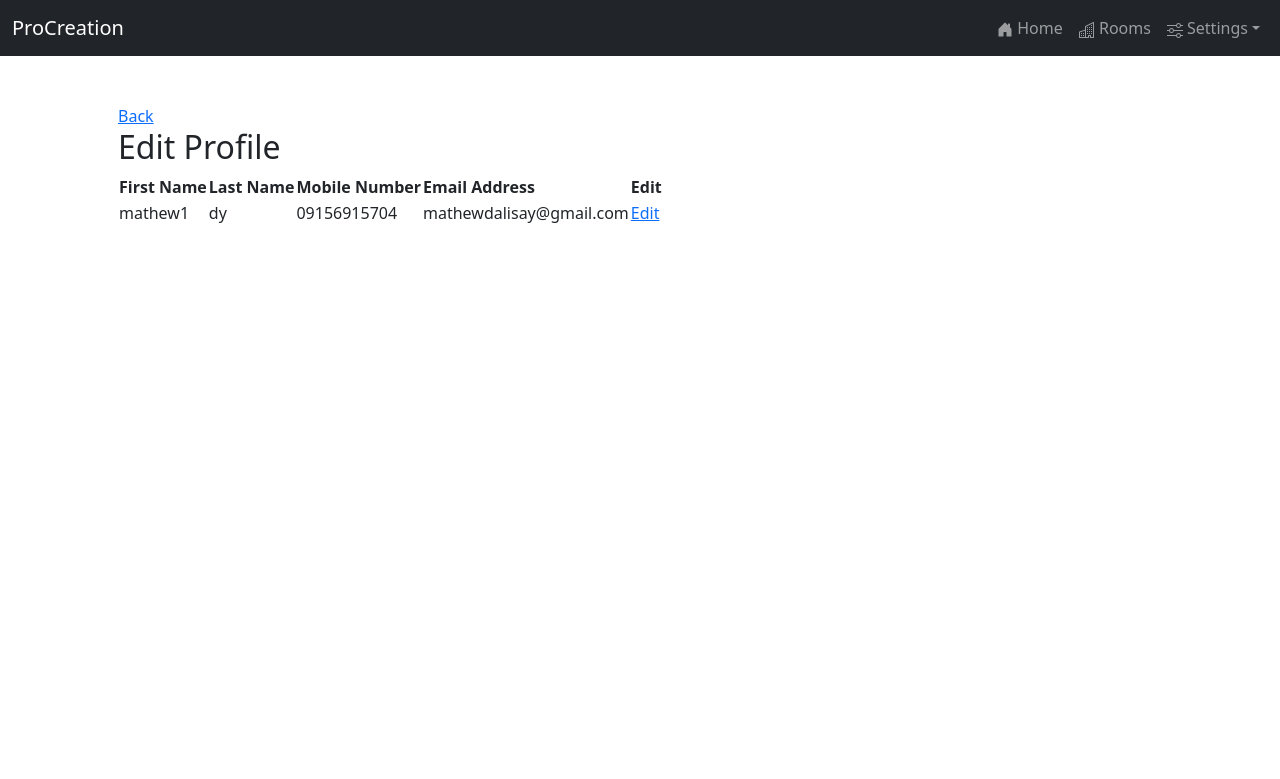
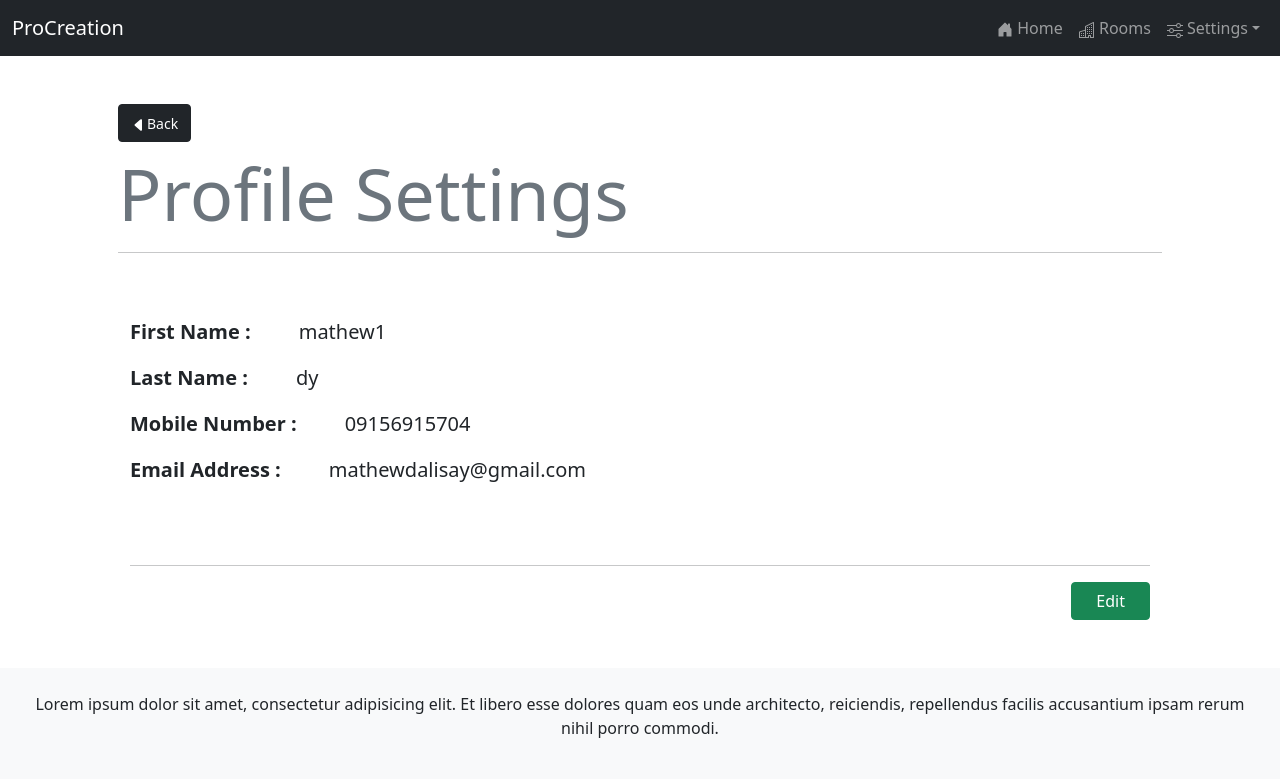
Before and after one commit to mathewdy/final_hotel, a PHP site: page /final_hotel/profile.php in a window 1280 px wide. Shown: the top 779 px of the page. Run offline with PHP 8.4, Linux system fonts and the light colour scheme; a user stored in the database is signed in; data comes from the database, SQL or seed files in the repository; some libraries are stand-ins or nearby versions.

Commit message:
Shitty shit shits
hahahahahahaha

```diff
--- a/back_end/includes/footer.php
+++ b/back_end/includes/footer.php
@@ -1,15 +1,15 @@
 
-<footer class="text-center bg-light p-lg-4 vh-25">
+<footer class="container-fluid text-center bg-light p-lg-4 vh-25">
     <span class="border-bottom border-dark">
         <p class="text-dark">
             Lorem ipsum dolor sit amet, consectetur adipisicing elit.
             Et libero esse dolores quam eos unde architecto, reiciendis,
             repellendus facilis accusantium ipsam rerum nihil porro commodi.
         </p>
-
     </span>
-
-</div>
+</footer>
 <script src="../js/bootstrap.js"></script>
 </body>
 </html>
+
+<!-- unfinished design -->
--- a/back_end/includes/header.php
+++ b/back_end/includes/header.php
@@ -5,6 +5,10 @@
     <meta http-equiv="X-UA-Compatible" content="IE=edge">
     <meta name="viewport" content="width=device-width, initial-scale=1.0">
     <link rel="stylesheet" href="../css/global-style.css"/>
+    <link rel="stylesheet" href="../css/book-now.css">
+    <script src="https://ajax.googleapis.com/ajax/libs/jquery/2.1.1/jquery.min.js"></script>
+    <link rel="stylesheet" href="https://cdnjs.cloudflare.com/ajax/libs/bootstrap-datepicker/1.6.4/css/bootstrap-datepicker.css"/>
+    <script src="https://cdnjs.cloudflare.com/ajax/libs/bootstrap-datepicker/1.6.4/js/bootstrap-datepicker.js"></script>
     <title>ProCreation</title>
 </head>
 <body>
@@ -29,13 +33,14 @@
                 <a class="nav-link dropdown-toggle" id="dropdownMenuButton1" data-bs-toggle="dropdown" aria-expanded="false"><svg xmlns="http://www.w3.org/2000/svg" width="16" height="16" fill="currentColor" class="bi bi-sliders" viewBox="0 0 16 16">
                 <path fill-rule="evenodd" d="M11.5 2a1.5 1.5 0 1 0 0 3 1.5 1.5 0 0 0 0-3zM9.05 3a2.5 2.5 0 0 1 4.9 0H16v1h-2.05a2.5 2.5 0 0 1-4.9 0H0V3h9.05zM4.5 7a1.5 1.5 0 1 0 0 3 1.5 1.5 0 0 0 0-3zM2.05 8a2.5 2.5 0 0 1 4.9 0H16v1H6.95a2.5 2.5 0 0 1-4.9 0H0V8h2.05zm9.45 4a1.5 1.5 0 1 0 0 3 1.5 1.5 0 0 0 0-3zm-2.45 1a2.5 2.5 0 0 1 4.9 0H16v1h-2.05a2.5 2.5 0 0 1-4.9 0H0v-1h9.05z"/>
                 </svg> Settings</a>
-                    <ul class="dropdown-menu dropdown-menu-end" aria-labelledby="dropdownMenuButton1">
-                        <li><a class="dropdown-item" href="profile.php">
-                        <svg xmlns="http://www.w3.org/2000/svg" width="16" height="16" fill="currentColor" class="bi bi-person-lines-fill" viewBox="0 0 16 16">
-                        <path d="M6 8a3 3 0 1 0 0-6 3 3 0 0 0 0 6zm-5 6s-1 0-1-1 1-4 6-4 6 3 6 4-1 1-1 1H1zM11 3.5a.5.5 0 0 1 .5-.5h4a.5.5 0 0 1 0 1h-4a.5.5 0 0 1-.5-.5zm.5 2.5a.5.5 0 0 0 0 1h4a.5.5 0 0 0 0-1h-4zm2 3a.5.5 0 0 0 0 1h2a.5.5 0 0 0 0-1h-2zm0 3a.5.5 0 0 0 0 1h2a.5.5 0 0 0 0-1h-2z"/>
-                        </svg> Profile Settings</a>
-                    </li>
-                        <li><a class="dropdown-item" href="transactions.php">
+                    <ul class="dropdown-menu dropdown-menu-end bg-dark text-light" aria-labelledby="dropdownMenuButton1">
+                        <li>
+                            <a class="dropdown-item text-light" href="profile.php">
+                            <svg xmlns="http://www.w3.org/2000/svg" width="16" height="16" fill="currentColor" class="bi bi-person-lines-fill" viewBox="0 0 16 16">
+                            <path d="M6 8a3 3 0 1 0 0-6 3 3 0 0 0 0 6zm-5 6s-1 0-1-1 1-4 6-4 6 3 6 4-1 1-1 1H1zM11 3.5a.5.5 0 0 1 .5-.5h4a.5.5 0 0 1 0 1h-4a.5.5 0 0 1-.5-.5zm.5 2.5a.5.5 0 0 0 0 1h4a.5.5 0 0 0 0-1h-4zm2 3a.5.5 0 0 0 0 1h2a.5.5 0 0 0 0-1h-2zm0 3a.5.5 0 0 0 0 1h2a.5.5 0 0 0 0-1h-2z"/>
+                            </svg> Profile Settings</a>
+                        </li>
+                        <li><a class="dropdown-item text-light" href="transactions.php">
                         <svg xmlns="http://www.w3.org/2000/svg" width="16" height="16" fill="currentColor" class="bi bi-clock-history" viewBox="0 0 16 16">
                             <path d="M8.515 1.019A7 7 0 0 0 8 1V0a8 8 0 0 1 .589.022l-.074.997zm2.004.45a7.003 7.003 0 0 0-.985-.299l.219-.976c.383.086.76.2 1.126.342l-.36.933zm1.37.71a7.01 7.01 0 0 0-.439-.27l.493-.87a8.025 8.025 0 0 1 .979.654l-.615.789a6.996 6.996 0 0 0-.418-.302zm1.834 1.79a6.99 6.99 0 0 0-.653-.796l.724-.69c.27.285.52.59.747.91l-.818.576zm.744 1.352a7.08 7.08 0 0 0-.214-.468l.893-.45a7.976 7.976 0 0 1 .45 1.088l-.95.313a7.023 7.023 0 0 0-.179-.483zm.53 2.507a6.991 6.991 0 0 0-.1-1.025l.985-.17c.067.386.106.778.116 1.17l-1 .025zm-.131 1.538c.033-.17.06-.339.081-.51l.993.123a7.957 7.957 0 0 1-.23 1.155l-.964-.267c.046-.165.086-.332.12-.501zm-.952 2.379c.184-.29.346-.594.486-.908l.914.405c-.16.36-.345.706-.555 1.038l-.845-.535zm-.964 1.205c.122-.122.239-.248.35-.378l.758.653a8.073 8.073 0 0 1-.401.432l-.707-.707z"/>
                             <path d="M8 1a7 7 0 1 0 4.95 11.95l.707.707A8.001 8.001 0 1 1 8 0v1z"/>
@@ -43,7 +48,7 @@
                             </svg> Transaction History</a>
                         </li>
                         <li><hr class="dropdown-divider"></li>
-                        <li><a class="dropdown-item" href="logout.php"> <svg xmlns="http://www.w3.org/2000/svg" width="16" height="16" fill="currentColor" class="bi bi-box-arrow-left" viewBox="0 0 16 16">
+                        <li><a class="dropdown-item text-light" href="logout.php"> <svg xmlns="http://www.w3.org/2000/svg" width="16" height="16" fill="currentColor" class="bi bi-box-arrow-left" viewBox="0 0 16 16">
                             <path fill-rule="evenodd" d="M6 12.5a.5.5 0 0 0 .5.5h8a.5.5 0 0 0 .5-.5v-9a.5.5 0 0 0-.5-.5h-8a.5.5 0 0 0-.5.5v2a.5.5 0 0 1-1 0v-2A1.5 1.5 0 0 1 6.5 2h8A1.5 1.5 0 0 1 16 3.5v9a1.5 1.5 0 0 1-1.5 1.5h-8A1.5 1.5 0 0 1 5 12.5v-2a.5.5 0 0 1 1 0v2z"/>
                             <path fill-rule="evenodd" d="M.146 8.354a.5.5 0 0 1 0-.708l3-3a.5.5 0 1 1 .708.708L1.707 7.5H10.5a.5.5 0 0 1 0 1H1.707l2.147 2.146a.5.5 0 0 1-.708.708l-3-3z"/>
                             </svg> Sign-out</a>
--- a/back_end/profile.php
+++ b/back_end/profile.php
@@ -5,8 +5,11 @@ include("./includes/header.php");
 ?>
 
 <div class="container p-5">
-<a href="home.php">Back</a>
-<h2>Edit Profile</h2>
+<a href="home.php" class="btn btn-dark mb-2"> <svg xmlns="http://www.w3.org/2000/svg" width="16" height="16" fill="currentColor" class="bi bi-caret-left-fill" viewBox="0 0 16 16">
+<path d="m3.86 8.753 5.482 4.796c.646.566 1.658.106 1.658-.753V3.204a1 1 0 0 0-1.659-.753l-5.48 4.796a1 1 0 0 0 0 1.506z"/>
+</svg><small>Back</small></a>
+<p class="lead text-muted display-2">Profile Settings</p>
+<hr class="featurette-divider">
     <?php
 
     $query_user = "SELECT * FROM users WHERE id='$_SESSION[id]'";
@@ -16,28 +19,37 @@ include("./includes/header.php");
         if(mysqli_num_rows($run_user) > 0){
             foreach($run_user as $row){
                 ?>
+                <div class="container">
+                <span class="hstack gap-lg-5">
+                    <p class="lead fw-bold">First Name :</p>
+                    <p class="lead fw-regular">
+                        <?php echo $row ['first_name']?>
+                    </p>
+                </span>
+                <span class="hstack gap-lg-5">
+                    <p class="lead fw-bold">Last Name :</p>
+                    <p class="lead fw-regular">
+                        <?php echo $row ['last_name']?>
+                    </p>
+                </span>
+                <span class="hstack gap-lg-5">
+                    <p class="lead fw-bold">Mobile Number :</p>
+                    <p class="lead fw-regular">
+                        <?php echo $row ['mobile_number']?>
+                    </p>
+                </span>
+                <span class="hstack gap-lg-5 pb-lg-5">
+                    <p class="lead fw-bold">Email Address :</p>
+                    <p class="lead fw-regular">
+                        <?php echo $row ['email']?>
+                    </p>
+                </span>
+                <hr class="featurette-divider">
+                <div class="d-flex justify-content-end">
+                    <a class="btn btn-success px-4" href="edit_profile.php?id=<?php echo $row ['id']?>">Edit</a>
+                </div>
 
-                <table>
-                    <tr>
-                        <th>First Name</th>
-                        <th>Last Name</th>
-                        <th>Mobile Number</th>
-                        <th>Email Address</th>
-                        <th>Edit</th>
-                    </tr>
-                    <tr>
-                        <td><?php echo $row ['first_name']?></td>
-                        <td><?php echo $row ['last_name']?></td>
-                        <td><?php echo $row ['mobile_number']?></td>
-                        <td><?php echo $row ['email']?></td>
-
-                        <td>
-                            <a href="edit_profile.php?id=<?php echo $row ['id']?>">Edit</a>
-                        </td>
-                    </tr>
-                </table>
-
-
+                </div>
                 <?php
             }
         }
@@ -45,6 +57,7 @@ include("./includes/header.php");
 
     ?>
 </div>
-<script src="../js/bootstrap.js"></script>
-</body>
-</html>
+
+<?php
+include('./includes/footer.php')
+?>
```
Also changed, not shown: back_end/transactions.php (+41 -42 lines).
